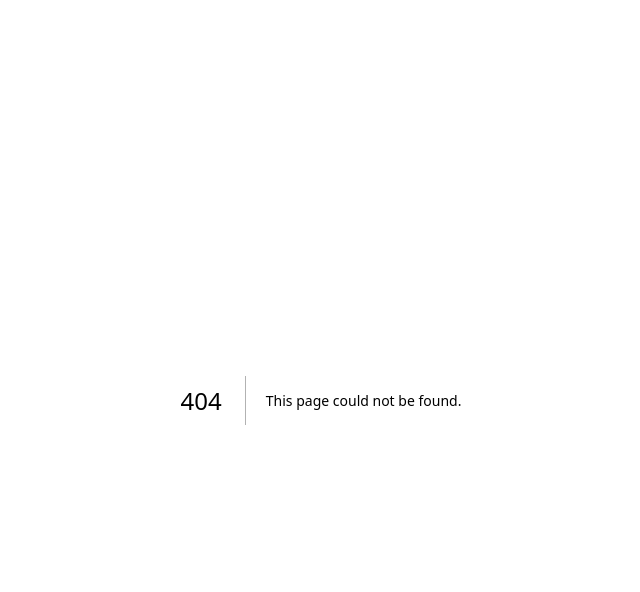
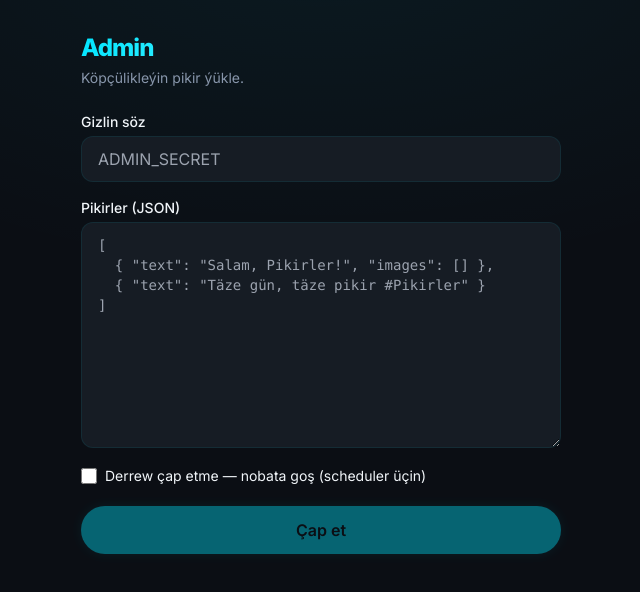
Before and after one commit to garahan/pikirler, a Next.js app: page /admin in a window 1280 px wide. Before the commit this address had no page. Shown: the top 592 px of the page, without its empty margins (319-959 px from the left). Built offline with nearby package versions, Linux system fonts and the light colour scheme.

Commit message:
Add files via upload

```diff
--- /dev/null
+++ b/app/admin/page.tsx
@@ -0,0 +1,112 @@
+'use client';
+
+import { useState } from 'react';
+
+const PLACEHOLDER = `[
+  { "text": "Salam, Pikirler!", "images": [] },
+  { "text": "Täze gün, täze pikir #Pikirler" }
+]`;
+
+export default function AdminPage() {
+  const [secret, setSecret] = useState('');
+  const [json, setJson] = useState('');
+  const [scheduled, setScheduled] = useState(false);
+  const [busy, setBusy] = useState(false);
+  const [result, setResult] = useState<{ ok: boolean; msg: string } | null>(null);
+
+  const upload = async () => {
+    setResult(null);
+    let posts: unknown;
+    try {
+      posts = JSON.parse(json);
+    } catch {
+      setResult({ ok: false, msg: 'JSON nädogry. Formaty barla.' });
+      return;
+    }
+    if (!Array.isArray(posts)) {
+      setResult({ ok: false, msg: 'JSON massiw (array) bolmaly.' });
+      return;
+    }
+
+    setBusy(true);
+    try {
+      const res = await fetch('/api/admin/upload', {
+        method: 'POST',
+        headers: { 'Content-Type': 'application/json', 'x-admin-secret': secret },
+        body: JSON.stringify({ posts, scheduled }),
+      });
+      const data = await res.json();
+      if (!res.ok) {
+        setResult({
+          ok: false,
+          msg: data.error === 'unauthorized' ? 'Gizlin söz nädogry.' : `Ýalňyşlyk: ${data.error}`,
+        });
+      } else {
+        setResult({
+          ok: true,
+          msg: `${data.count} pikir ${data.mode === 'scheduled' ? 'nobata goşuldy' : 'çap edildi'} ✓`,
+        });
+        setJson('');
+      }
+    } catch {
+      setResult({ ok: false, msg: 'Tora birikmek başartmady.' });
+    } finally {
+      setBusy(false);
+    }
+  };
+
+  return (
+    <main className="mx-auto min-h-screen max-w-lg px-4 py-8">
+      <h1 className="brand text-2xl">Admin</h1>
+      <p className="mt-1 text-sm text-muted">Köpçülikleýin pikir ýükle.</p>
+
+      <label className="mt-6 block text-sm font-medium text-ink">Gizlin söz</label>
+      <input
+        type="password"
+        value={secret}
+        onChange={(e) => setSecret(e.target.value)}
+        placeholder="ADMIN_SECRET"
+        className="mt-1 w-full rounded-xl border border-edge bg-card px-4 py-2.5 text-ink outline-none focus:border-glow/50"
+      />
+
+      <label className="mt-4 block text-sm font-medium text-ink">Pikirler (JSON)</label>
+      <textarea
+        value={json}
+        onChange={(e) => setJson(e.target.value)}
+        placeholder={PLACEHOLDER}
+        rows={10}
+        className="mt-1 w-full resize-y rounded-xl border border-edge bg-card px-4 py-3 font-mono text-sm text-ink outline-none focus:border-glow/50"
+      />
+
+      <label className="mt-3 flex items-center gap-2 text-sm text-ink">
+        <input
+          type="checkbox"
+          checked={scheduled}
+          onChange={(e) => setScheduled(e.target.checked)}
+          className="h-4 w-4 accent-[#00E5FF]"
+        />
+        Derrew çap etme — nobata goş (scheduler üçin)
+      </label>
+
+      <button
+        onClick={upload}
+        disabled={busy || !secret || !json.trim()}
+        className="press mt-5 w-full rounded-full bg-glow py-3 font-semibold text-midnight shadow-glowSoft disabled:opacity-40"
+      >
+        {busy ? 'Ýüklenýär…' : scheduled ? 'Nobata goş' : 'Çap et'}
+      </button>
+
+      {result && (
+        <p
+          className={`animate-slideUp mt-4 rounded-xl border px-4 py-3 text-sm ${
+            result.ok
+              ? 'border-emerald-400/30 bg-emerald-400/10 text-emerald-300'
+              : 'border-red-400/30 bg-red-400/10 text-red-300'
+          }`}
+        >
+          {result.msg}
+        </p>
+      )}
+    </main>
+  );
+}
```
